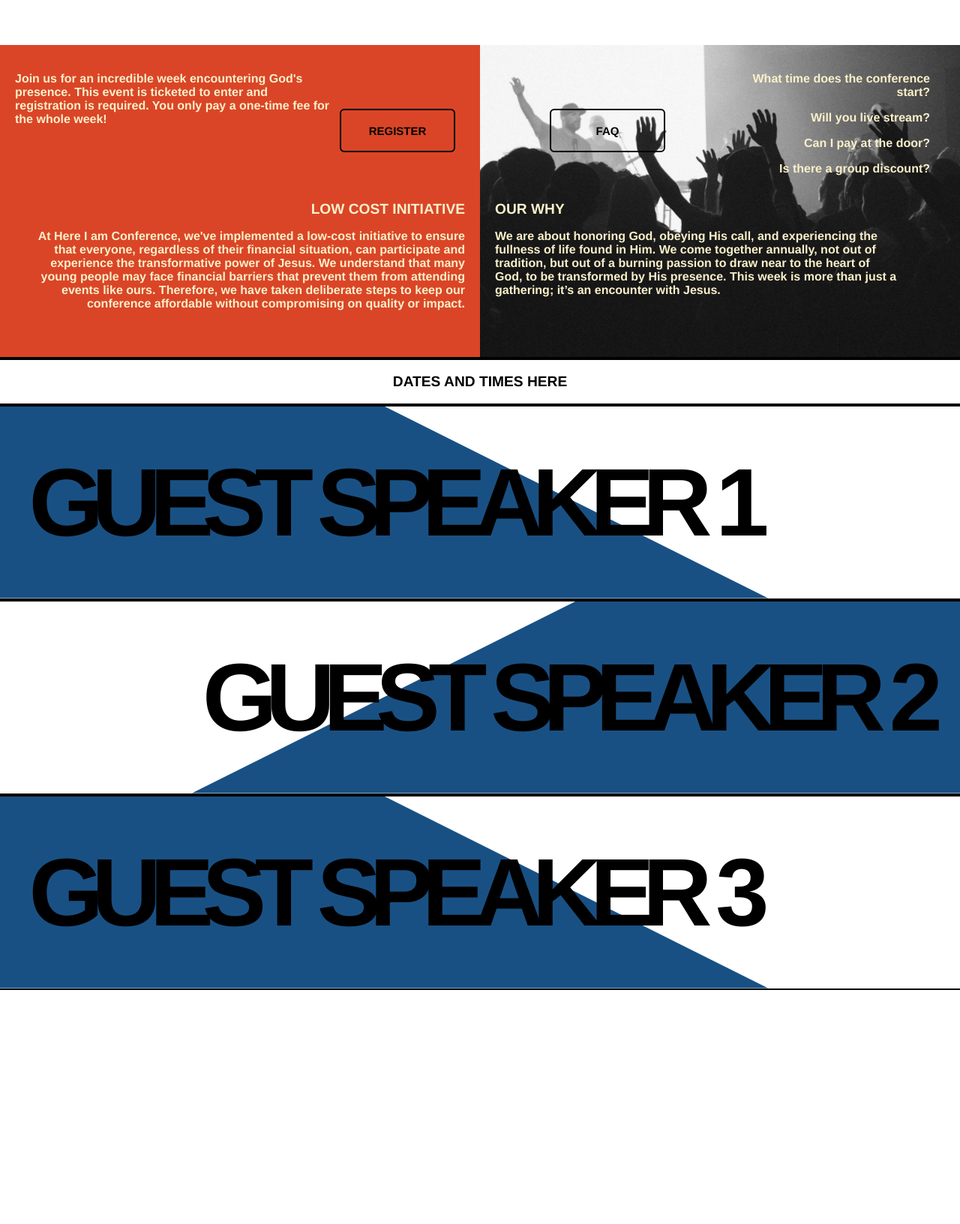
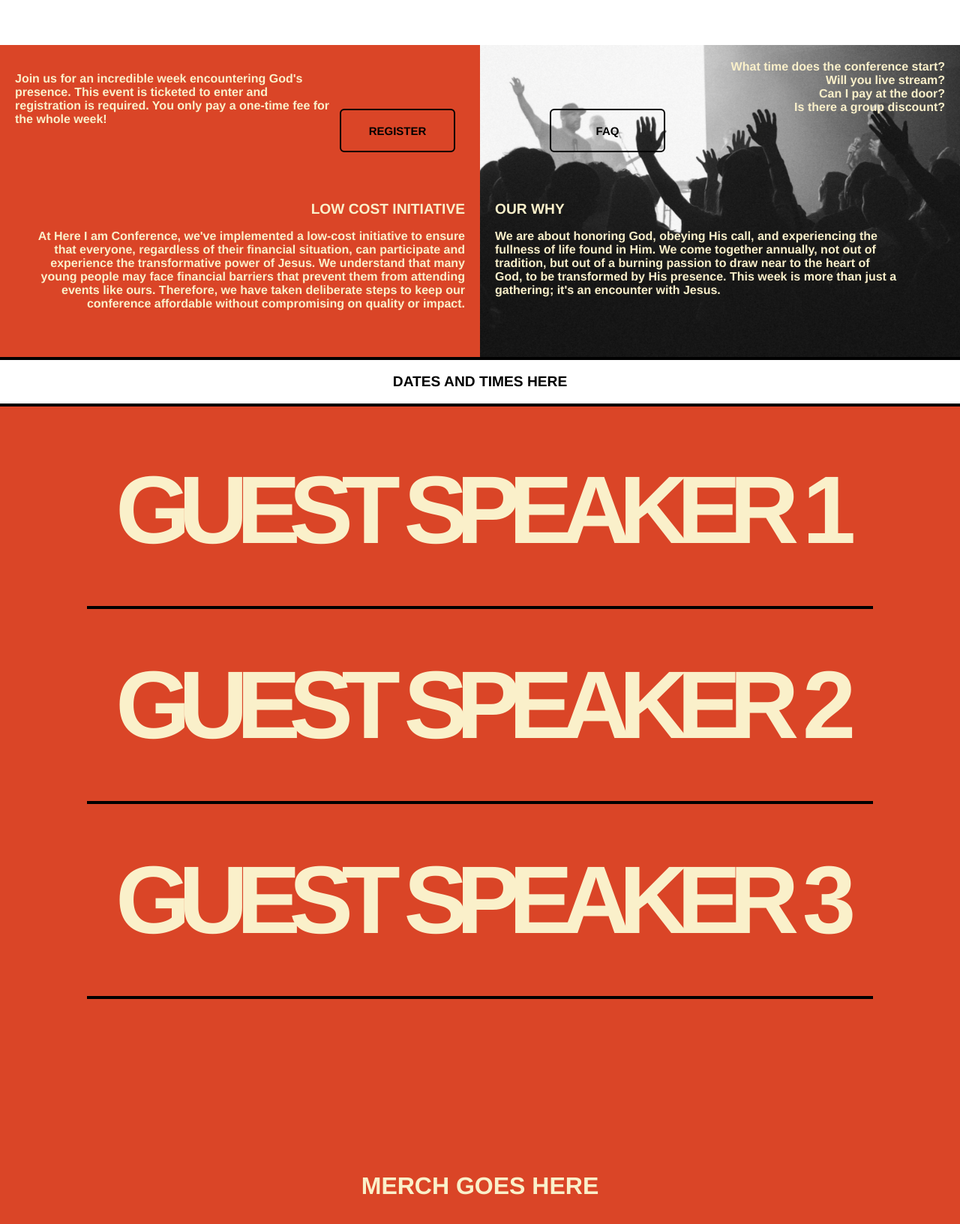
Before and after one commit to RogelioAD/HIA-Conf, a React (Create React App) app: page / in a window 1280 px wide. Shown: the part 516-2148 px from the top of the page at 75% size. Before the commit the page ends 1836 px from the top, so only its background shows below. Built offline with nearby package versions, Linux system fonts and the light colour scheme; grey boxes are pictures that could not be loaded.

Commit message:
Add merch section and refine guest speakers layout

```diff
--- a/src/HIAcomponents/HIAHomePage.js
+++ b/src/HIAcomponents/HIAHomePage.js
@@ -47,11 +47,11 @@ const FAQSection = () => (
       <ActionButton to="/" text="FAQ" />
     </div>
     <div className="faqquadranttwo">
-      <div className="faqquestions">
-        <p>What time does the conference start?</p>
-        <p>Will you live stream?</p>
-        <p>Can I pay at the door?</p>
-        <p>Is there a group discount?</p>
+      <div className="faqquestions" id="nomargin">
+        <p id="nomargin">What time does the conference start?</p>
+        <p id="nomargin">Will you live stream?</p>
+        <p id="nomargin">Can I pay at the door?</p>
+        <p id="nomargin">Is there a group discount?</p>
       </div>
     </div>
     <div className="faqquadrantthreeandfour" id="alignleft">
@@ -63,7 +63,7 @@ const FAQSection = () => (
         fullness of life found in Him. We come together annually, not out of
         tradition, but out of a burning passion to draw near to the heart of
         God, to be transformed by His presence. This week is more than just a
-        gathering; it’s an encounter with Jesus.
+        gathering; it's an encounter with Jesus.
       </p>
     </div>
   </div>
@@ -108,7 +108,8 @@ const GuestSpeakers = () => {
   }, []);
 
   return (
-    <div className="regularfontguest">
+    <div className="guestcontainer">
+      <div className="regularfontguest">
       {["GUEST SPEAKER 1", "GUEST SPEAKER 2", "GUEST SPEAKER 3"].map(
         (speaker, index) => (
           <div
@@ -126,9 +127,16 @@ const GuestSpeakers = () => {
         )
       )}
     </div>
+    </div>
+
   );
 };
 
+const MerchSection = () => (
+  <div className="merchsection subheaderfont">
+    <h1>MERCH GOES HERE</h1>
+  </div>
+);
 
 function HIAHomePage() {
   return (
@@ -142,6 +150,7 @@ function HIAHomePage() {
         <p>DATES AND TIMES HERE</p>
       </div>
       <GuestSpeakers />
+      <MerchSection />
     </div>
   );
 }
--- a/src/styles/HIAHomePage.css
+++ b/src/styles/HIAHomePage.css
@@ -10,7 +10,7 @@
     FreeSans, "Nimbus Sans L", "Liberation Sans", Arimo, Helvetica, Arial,
     sans-serif;
 
-  --border-standard: 2px solid var(--color-black);
+  --border-standard: 4px solid var(--color-black);
 }
 
 /* ========= Base Styles ========= */
@@ -334,11 +334,21 @@
 }
 
 /* ========= Guest Speaker Section ========= */
+.guestcontainer {
+  display: flex;
+  flex-direction: column;
+  justify-content: center;
+  align-items: center;
+  background-color: var(--color-primary);
+  color: var(--color-cream);
+  width: 100%;
+  height: 50em;
+}
+
 .speakerdivodd,
 .speakerdiveven {
   position: relative;
   height: 2em;
-  border-top: var(--border-standard);
   border-bottom: var(--border-standard);
   display: flex;
   align-items: center;
@@ -383,3 +393,16 @@
   opacity: 1;
   transform: translateX(0);
 }
+
+/* ========= Merch Section ========= */
+.merchsection {
+  height: 100%;
+  background-color: var(--color-primary);
+  color: var(--color-cream);
+  width: 100%;
+  height: 30em;
+  display: flex;
+  flex-direction: column;
+  justify-content: center;
+  align-items: center;
+}
```
